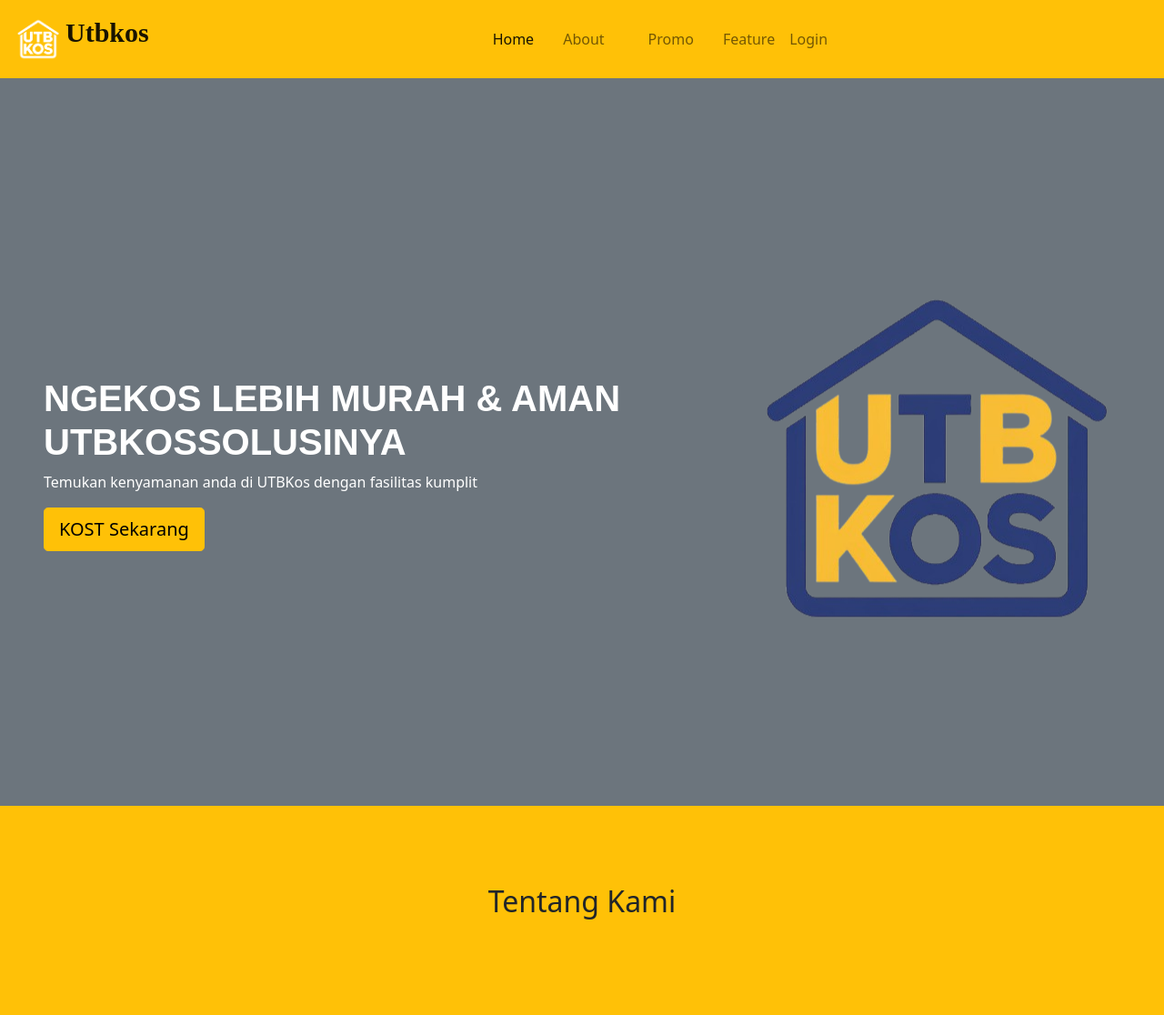
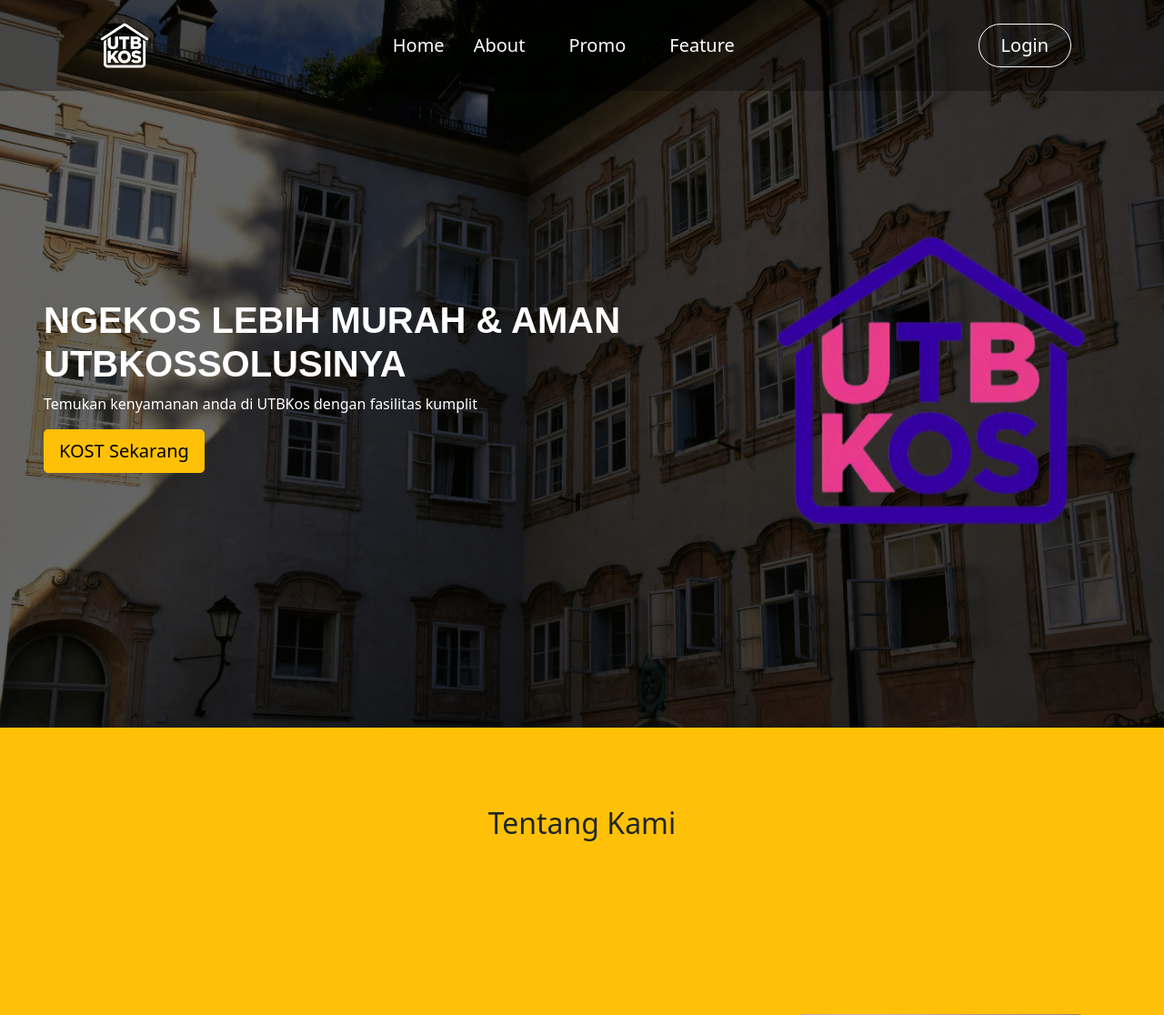
Before and after one commit to RafiRhnnn/UtbKosWeb, a PHP site: page /UtbKosWeb/frontend/index.php in a window 1280 px wide. Shown: the top 1116 px of the page at 91% size. Run offline with PHP 8.4, Linux system fonts and the light colour scheme.

Commit message:
hias index sikit

```diff
--- a/frontend/assets/css/stlyelogin.css
+++ b/frontend/assets/css/stlyelogin.css
@@ -5,6 +5,12 @@
     height: 1px;
     background: #eee;
 }
+
+ul {
+    font-size: 1.25rem;
+}
+
+
 
 .h-custom {
     height: calc(100% - 73px);
--- a/frontend/assets/css/styleindex.css
+++ b/frontend/assets/css/styleindex.css
@@ -4,7 +4,81 @@
     font-style: normal;
     font-size: 30px;
     display: flex;
+}
 
+.navbar {
+    position: fixed;
+    top: 0;
+    left: 0;
+    width: 100%;
+    height: 100px;
+    padding: 10px 90px;
+    box-sizing: border-box;
+    background: rgba(0, 0, 0, 0.3);
+}
+
+.navbar-nav .nav-link {
+    color: white !important;
+    text-decoration: none;
+    /* Menghapus garis bawah default */
+    transition: all 0.3s ease;
+    /* Animasi untuk efek yang halus */
+}
+
+.navbar-nav .nav-link:hover {
+    color: grey !important;
+}
+
+.btn-outline-dark {
+    color: white !important;
+    border-color: white !important;
+    text-decoration: none;
+    transition: all 0.3s ease;
+    /* Animasi untuk efek tombol */
+}
+
+.btn-outline-dark:hover {
+    background-color: gray;
+    /* Garis bawah untuk tombol saat hover */
+}
+
+ul {
+    font-size: 1.25rem;
+}
+
+.gradasi {
+    background-image: url(../images/bgkos.jpg);
+    background-size: cover;
+    /* Menyesuaikan gambar agar penuh */
+    background-position: center;
+    /* Memusatkan gambar */
+    background-repeat: no-repeat;
+    /* Mencegah pengulangan gambar */
+    height: 100vh;
+    /* Tinggi 100% viewport */
+    width: 100%;
+    position: relative;
+    /* Untuk mengatur overlay */
+    overflow: hidden;
+}
+
+.overlay {
+    position: absolute;
+    /* Membuat overlay menutupi seluruh elemen .gradasi */
+    top: 0;
+    left: 0;
+    height: 100%;
+    width: 100%;
+    background-color: rgba(0, 0, 0, 0.6);
+    /* Warna hitam dengan transparansi 50% */
+    z-index: 1;
+    /* Overlay di atas background tetapi di bawah konten */
+}
+
+.content {
+    position: relative;
+    /* Agar konten berada di atas overlay */
+    z-index: 2;
 }
 
 h1 {
--- a/frontend/index.php
+++ b/frontend/index.php
@@ -17,11 +17,11 @@
 
 <body>
     <!-- navbar start -->
-    <nav class="navbar navbar-expand-lg navbar-light bg-warning sticky-top">
+    <nav class="navbar navbar-expand-lg navbar-light sticky-top">
         <div class="container-fluid">
-            <a class="navbar-brand" href="#">
-                <img class="logoheader img-fluid" src="assets/images/logo_header.png" alt="Sample image" style="max-height: 60px;">
-                Utbkos
+            <a class="navbar-brand d-flex align-items-center" href="#">
+                <img class="logoheader img-fluid me-1" src="assets/images/logo_header.png" alt="Sample image" style="max-height: 70px;">
+
             </a>
             <button class="navbar-toggler" type="button" data-bs-toggle="collapse" data-bs-target="#navbarNavDropdown" aria-controls="navbarNavDropdown" aria-expanded="false" aria-label="Toggle navigation">
                 <span class="navbar-toggler-icon"></span>
@@ -37,22 +37,24 @@
                     <li class="nav-item mx-3">
                         <a class="nav-link" href="#promo">Promo</a>
                     </li>
-                    <li class="nav-item mx-9">
+                    <li class="nav-item mx-3">
                         <a class="nav-link" href="#feature">Feature</a>
                     </li>
-                    <li class="nav-item mx-9">
-                        <a class="nav-link" href="../frontend/login.php">Login</a>
-                    </li>
                 </ul>
+                <a class="btn btn-outline-dark btn-lg rounded-pill ms-lg-3 px-4 py-2" href="../frontend/login.php">Login</a>
             </div>
+
         </div>
     </nav>
+
+
 
     <!-- navbar end -->
 
     <!-- body mulai -->
 
-    <section class="vh-100 bg-secondary">
+    <section class="gradasi vh-100 ">
+        <div class="overlay"></div>
         <main class="content d-flex justify-content-between align-items-center text-white ps-5 pt-5">
             <div class="d-flex flex-column align-items-start">
                 <h1>NGEKOS LEBIH MURAH & AMAN <span>UTBKOS</span>SOLUSINYA</h1>
@@ -66,7 +68,7 @@
             <div class="d-flex justify-content-end col-md-9 col-lg-6 col-xl-5 text-end" data-aos="flip-right"
                 data-aos-easing="ease-out-cubic"
                 data-aos-duration="2000">
-                <img id="logoutbkos" src="assets/images/logoutbkos.png" class="img-fluid" alt="Sample image">
+                <img id="logoutbkos" src="assets/images/logobaru.png" class="img-fluid" alt="Sample image">
             </div>
         </main>
     </section>
--- a/frontend/user/header.php
+++ b/frontend/user/header.php
@@ -21,7 +21,7 @@
                  <ul class=" navbar-nav mx-auto">
                      <!-- Menambahkan ms-auto di sini -->
                      <li class="nav-item mx-3">
-                         <a class="nav-link" href="#about">Produk</a>
+                         <a class="nav-link" href="index.php">Produk</a>
                      </li>
                      <li class="nav-item mx-3">
                          <a class="nav-link" href="#promo">history</a>
```
Also changed, not shown: frontend/assets/css/stlyefooter.css (added, +16 -0 lines), frontend/login.php (+15 -4 lines), frontend/assets/images/bgindex.jpg (added), frontend/assets/images/bgkos.jpg (added), frontend/assets/images/logobaru.png (added). Lines whose indentation alone changed are shown as unchanged.
